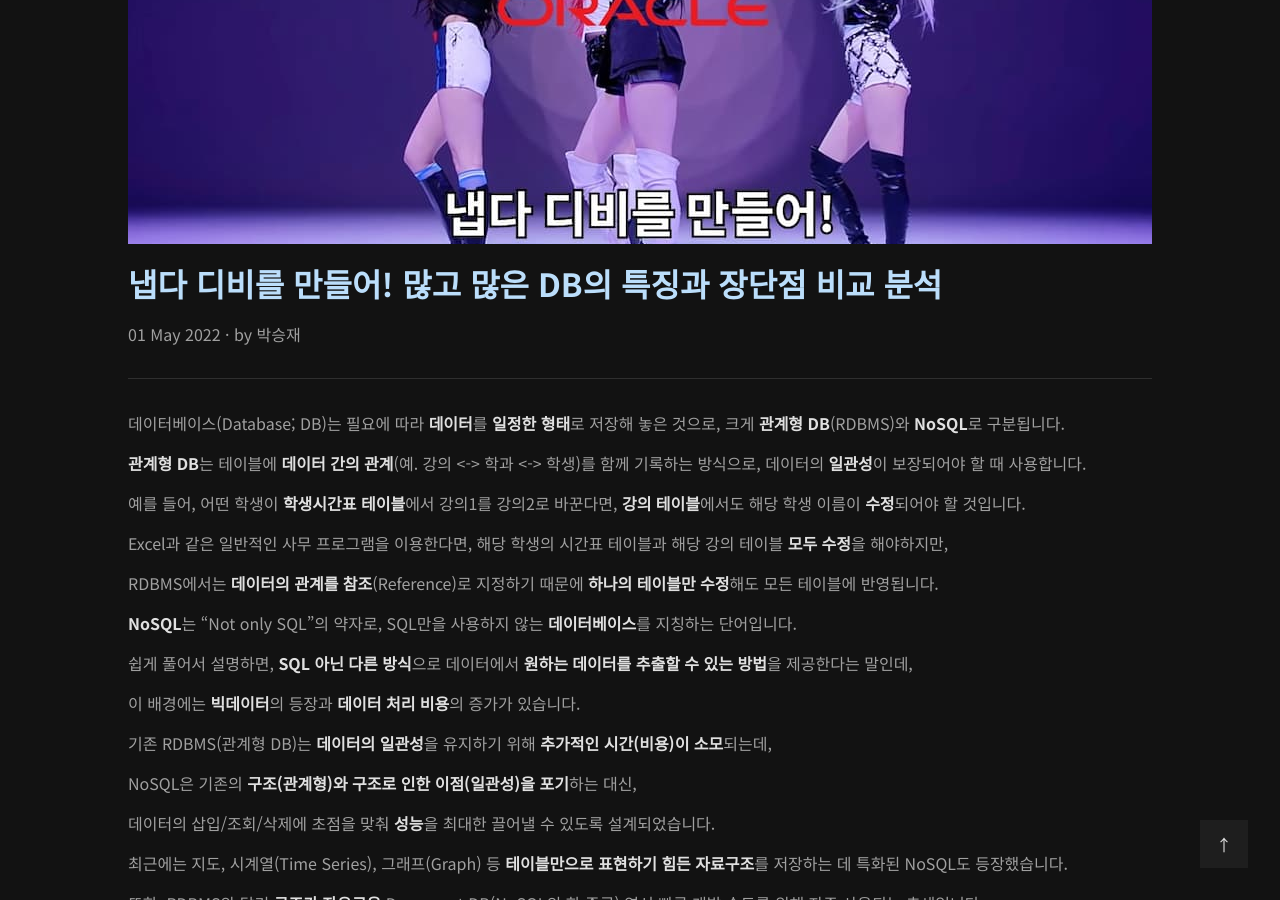
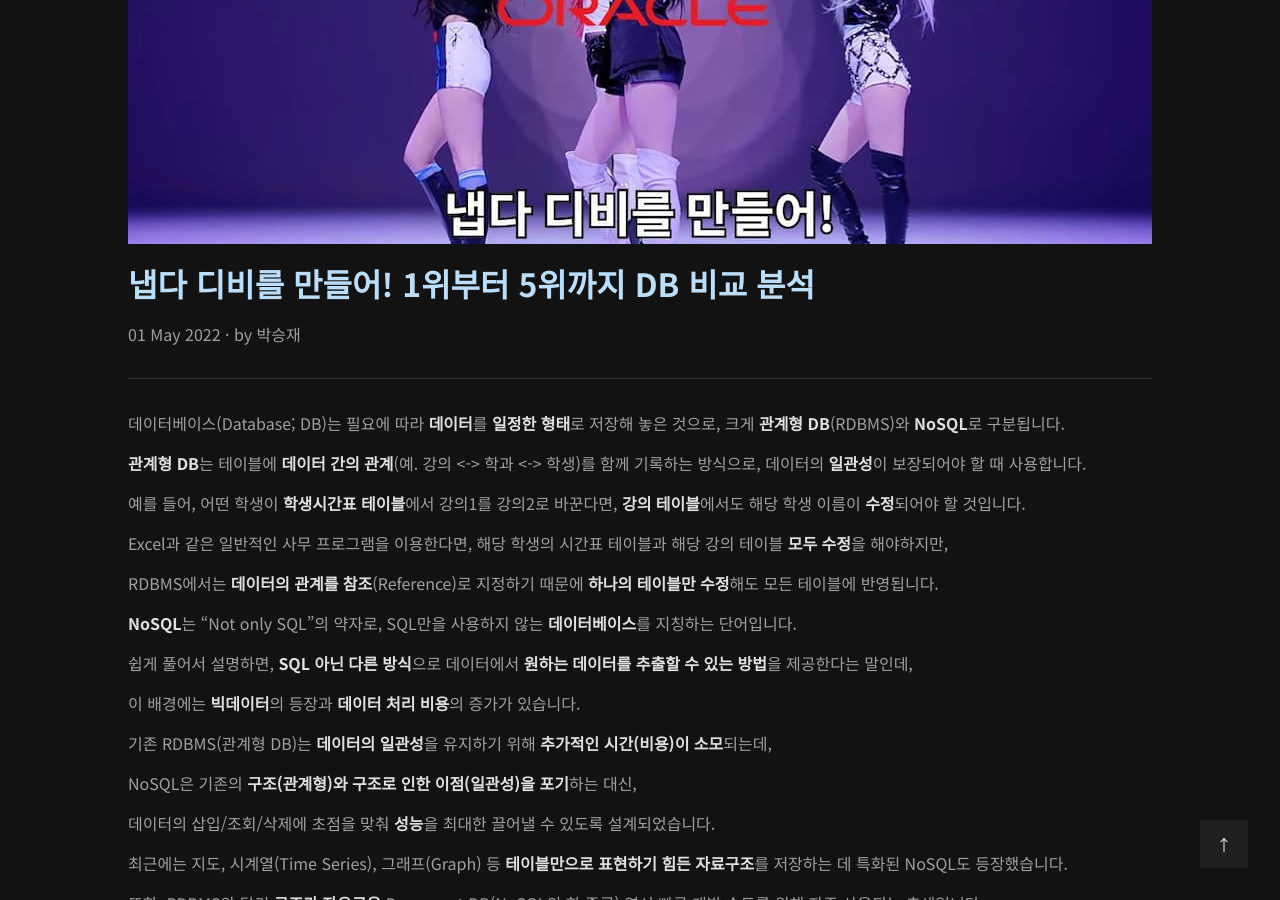
Before and after one commit to int-i/int-i.github.io, a Jekyll site: the page built from _posts/2022-05-01-db-comparison.md, in a window 1280 px wide and 900 px high, scrolled down 342 px. Built offline with Jekyll 4.4.1, drawn with Linux system fonts in a browser that asks for light colours; a script that is not in the unit is left out; comment, search, counter and statistics services are not loaded.

Commit message:
Update 2022-05-01-db-comparison.md

```diff
--- a/_posts/2022-05-01-db-comparison.md
+++ b/_posts/2022-05-01-db-comparison.md
@@ -1,5 +1,5 @@
 ---
-title: "냅다 디비를 만들어! 많고 많은 DB의 특징과 장단점 비교 분석"
+title: "냅다 디비를 만들어! 1위부터 5위까지 DB 비교 분석"
 date: 2022-05-01
 author: Astro36
 category: sql
```
